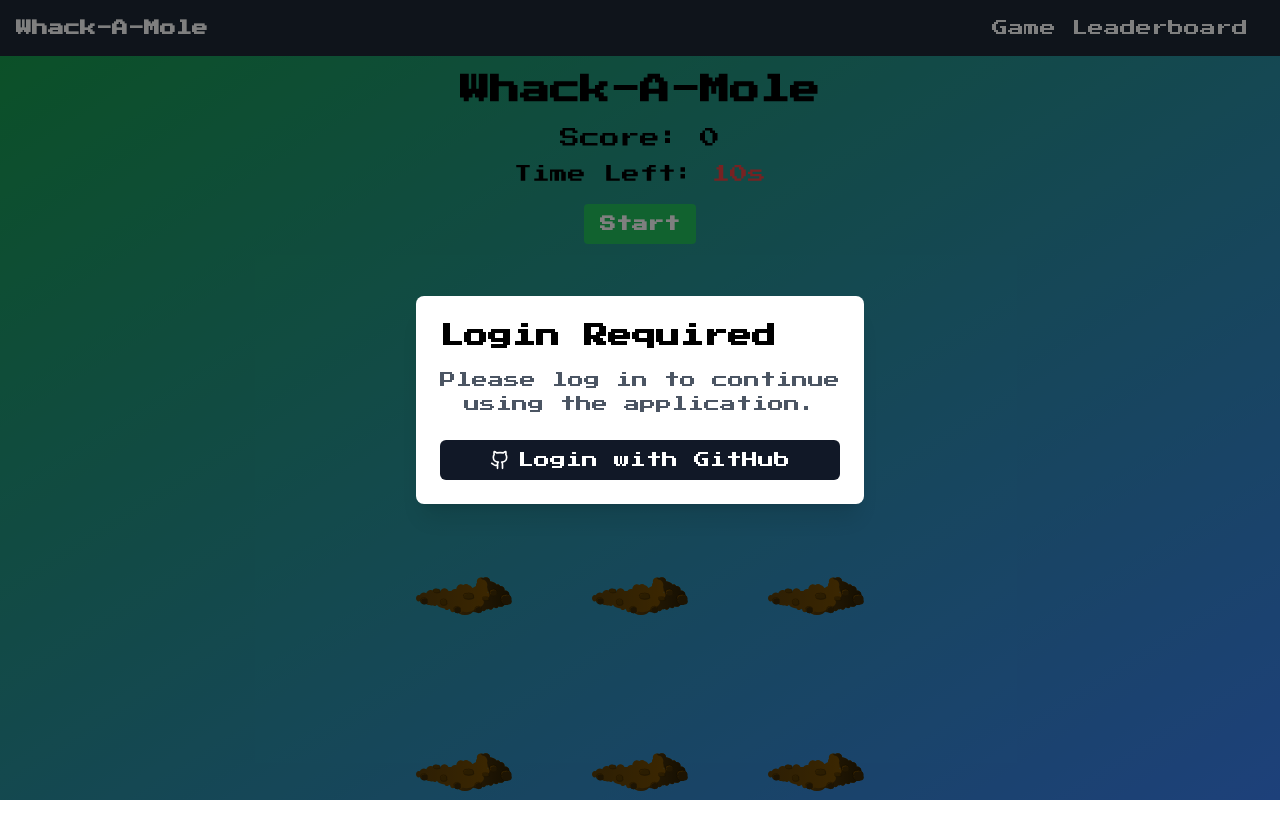
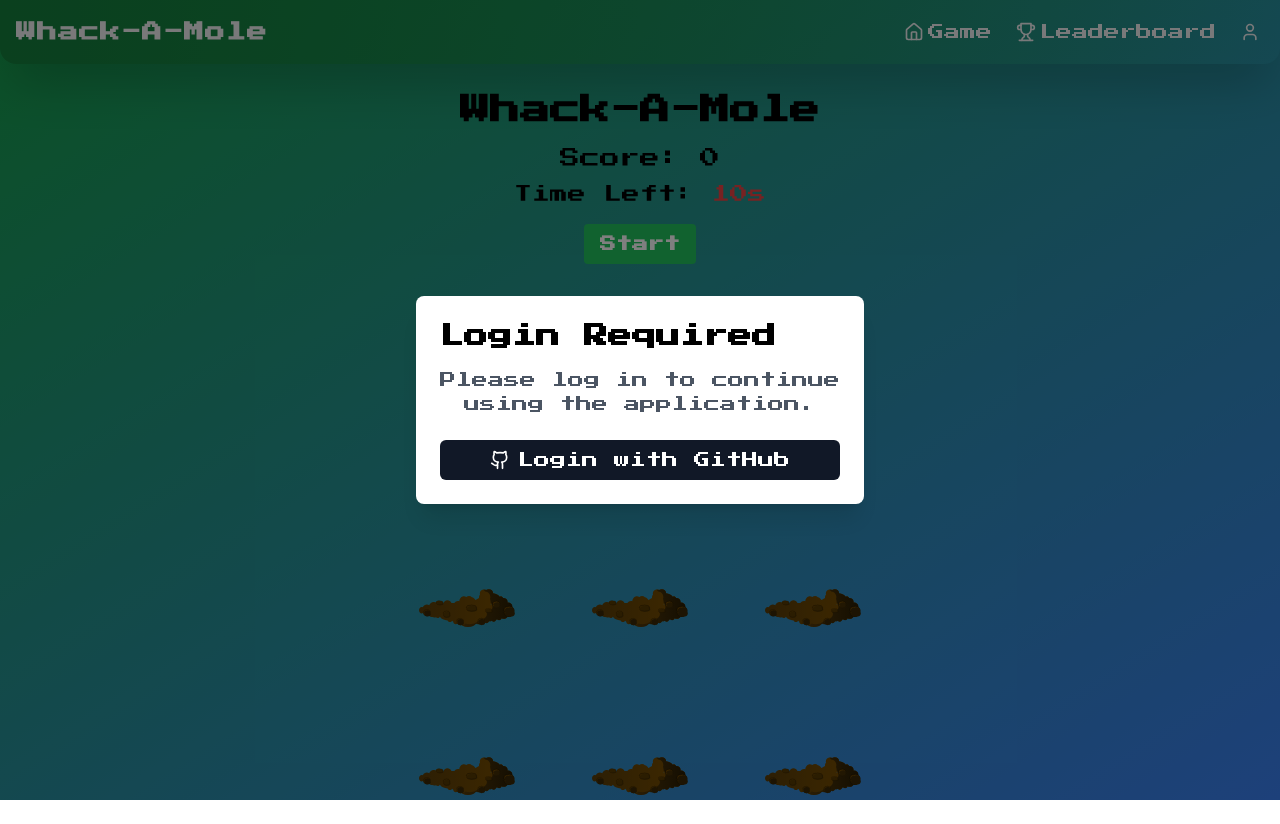
Before and after one commit to neogismm/shram-assignment, a React (Vite) app in the folder frontend/: page / in a window 1280 px wide. Built offline with nearby package versions, Linux system fonts and the light colour scheme; no server answers.

Commit message:
fixed navbar styling

```diff
--- a/frontend/src/App.jsx
+++ b/frontend/src/App.jsx
@@ -14,7 +14,7 @@ export default function App() {
       <UserProvider>
         <div className="font-press-start min-h-screen bg-gradient-to-br from-green-600 to-blue-500">
           <NavBar />
-          <main className="container mx-auto p-4">
+          <main className="container mx-auto p-4 mt-3">
             <Routes>
               <Route
                 path="/"
--- a/frontend/src/components/NavBar.jsx
+++ b/frontend/src/components/NavBar.jsx
@@ -1,45 +1,48 @@
-import { Link } from "react-router-dom";
-import { useUser } from "../contexts/UserContext";
+import { Link } from "react-router-dom"
+import { useUser } from "../contexts/UserContext"
+import { Home, Trophy, User } from "lucide-react"
 
 export default function NavBar() {
-  const { user } = useUser();
+  const { user } = useUser()
 
   return (
-    <nav className="bg-gray-800 text-white p-4">
-      <div className="container mx-auto flex justify-between">
-        <Link to="/" className="font-bold hover:text-green-400 transition-colors">
+    <nav className="bg-gradient-to-r from-green-700  text-gray-100 shadow-2xl rounded-b-2xl">
+      <div className="container mx-auto px-4">
+        <div className="flex items-center justify-between h-16">
+          <Link to="/" className="text-xl font-bold tracking-wider hover:text-green-400 transition-colors duration-300">
             Whack-A-Mole
           </Link>
-        <ul className="flex space-x-4">
+          <ul className="flex items-center space-x-6">
             <li>
-            <Link to="/" className="hover:text-green-400 transition-colors">
-              Game
+              <Link to="/" className="flex items-center hover:text-green-400 transition-colors duration-300">
+                <Home className="w-5 h-5 sm:mr-1" />
+                <span className="hidden sm:inline">Game</span>
               </Link>
             </li>
             <li>
-            <Link
-              to="/leaderboard"
-              className="hover:text-green-400 transition-colors"
-            >
-              Leaderboard
+              <Link to="/leaderboard" className="flex items-center hover:text-green-400 transition-colors duration-300">
+                <Trophy className="w-5 h-5 sm:mr-1" />
+                <span className="hidden sm:inline">Leaderboard</span>
               </Link>
             </li>
             <li>
-            <Link
-              to="/profile"
-              className="hover:text-green-400 transition-colors flex items-center"
-            >
-              {user && user.profilePicture && (
+              <Link to="/profile" className="flex items-center hover:text-green-400 transition-colors duration-300">
+                {user && user.profilePicture ? (
+                  <div className="w-8 h-8 rounded-full overflow-hidden">
                     <img
                       src={user.profilePicture}
                       alt="Profile"
-                  className="w-8 h-8 rounded-full mr-2 hover:opacity-70 transition-opacity"
+                      className="w-full h-full object-cover hover:opacity-70 transition-opacity"
                     />
+                  </div>
+                ) : (
+                  <User className="w-5 h-5 sm:mr-1" />
                 )}
               </Link>
             </li>
           </ul>
         </div>
+      </div>
     </nav>
-  );
+  )
 }
--- a/frontend/src/components/WhackAMole.jsx
+++ b/frontend/src/components/WhackAMole.jsx
@@ -181,7 +181,7 @@ export default function WhackAMole({ score, setScore }) {
           </span>
         </button>
       )}
-      <div className="grid grid-cols-3 gap-20 max-w-md mx-auto mt-8">
+      <div className="grid grid-cols-3 gap-[72px] max-w-md mx-auto mt-8">
         {activeMoles.map((isActive, index) => (
           <Mole
             key={index}
```
Lines whose indentation alone changed are shown as unchanged.
